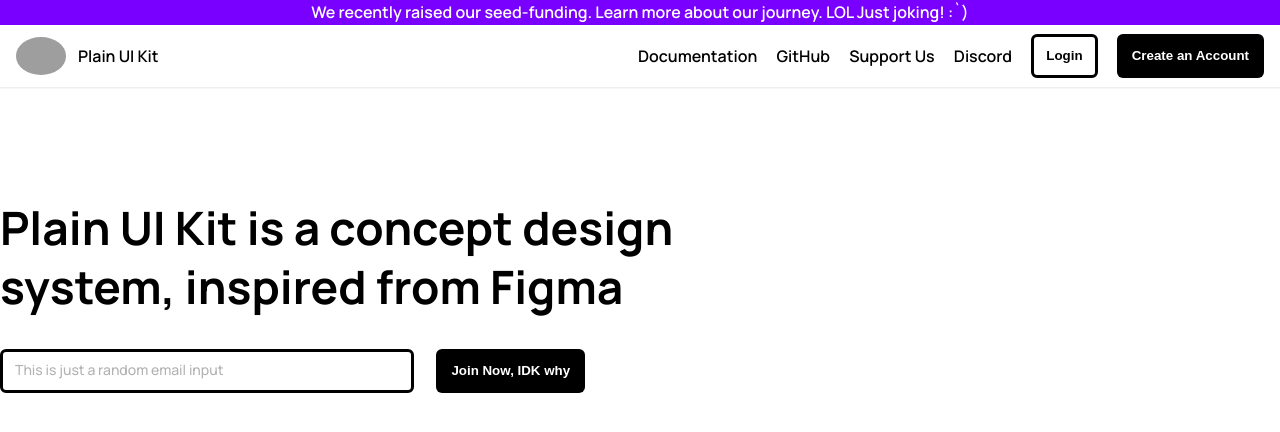
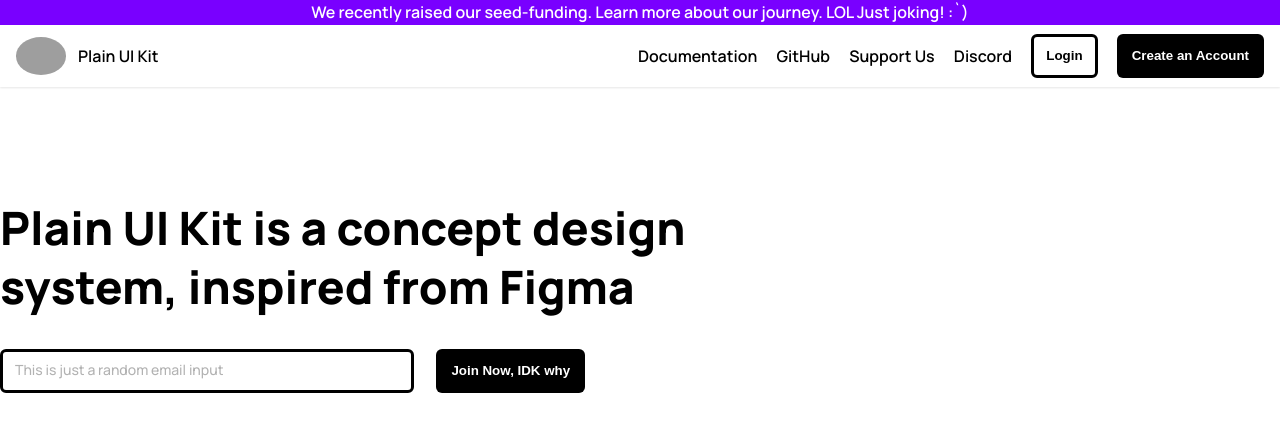
Before and after one commit to ayushsoni1010/plain-ui-kit, a React (Create React App) app: page / in a window 1280 px wide. Shown: the top 432 px of the page. Built offline with nearby package versions, Linux system fonts and the light colour scheme; grey boxes are pictures that could not be loaded.

Commit message:
style: font-weight updated on landing-page

```diff
--- a/src/pages/Landing.js
+++ b/src/pages/Landing.js
@@ -8,7 +8,8 @@ export default function Landing() {
                 <h1 style={{
                     fontSize: '46px',
                     width: '26ch',
-                    marginTop: '2.4em'
+                    marginTop: '2.4em',
+                    fontWeight: '900'
                 }}>Plain UI Kit is a concept design system, inspired from Figma</h1>
                 <div style={{
                     display: 'flex',
```
